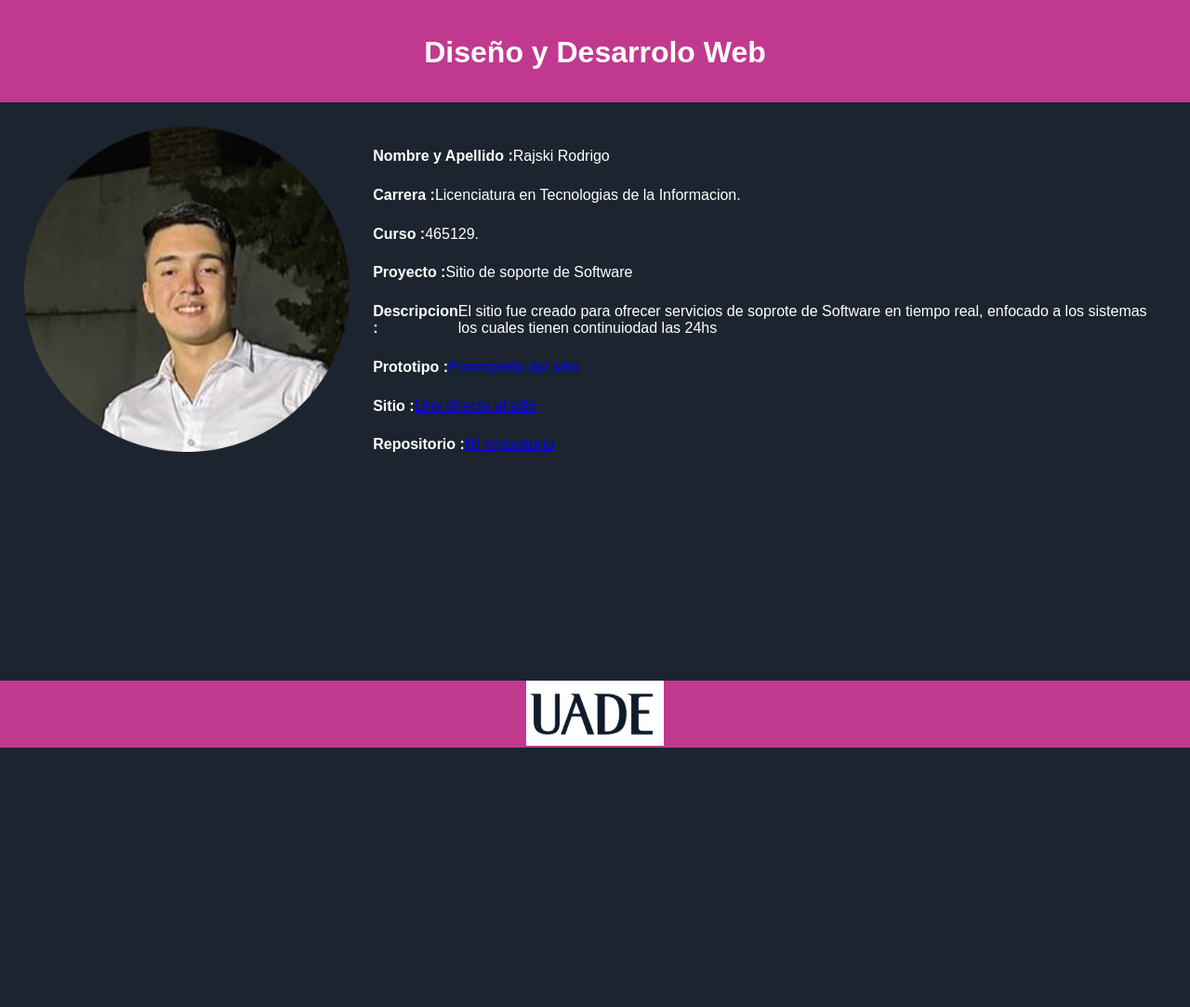
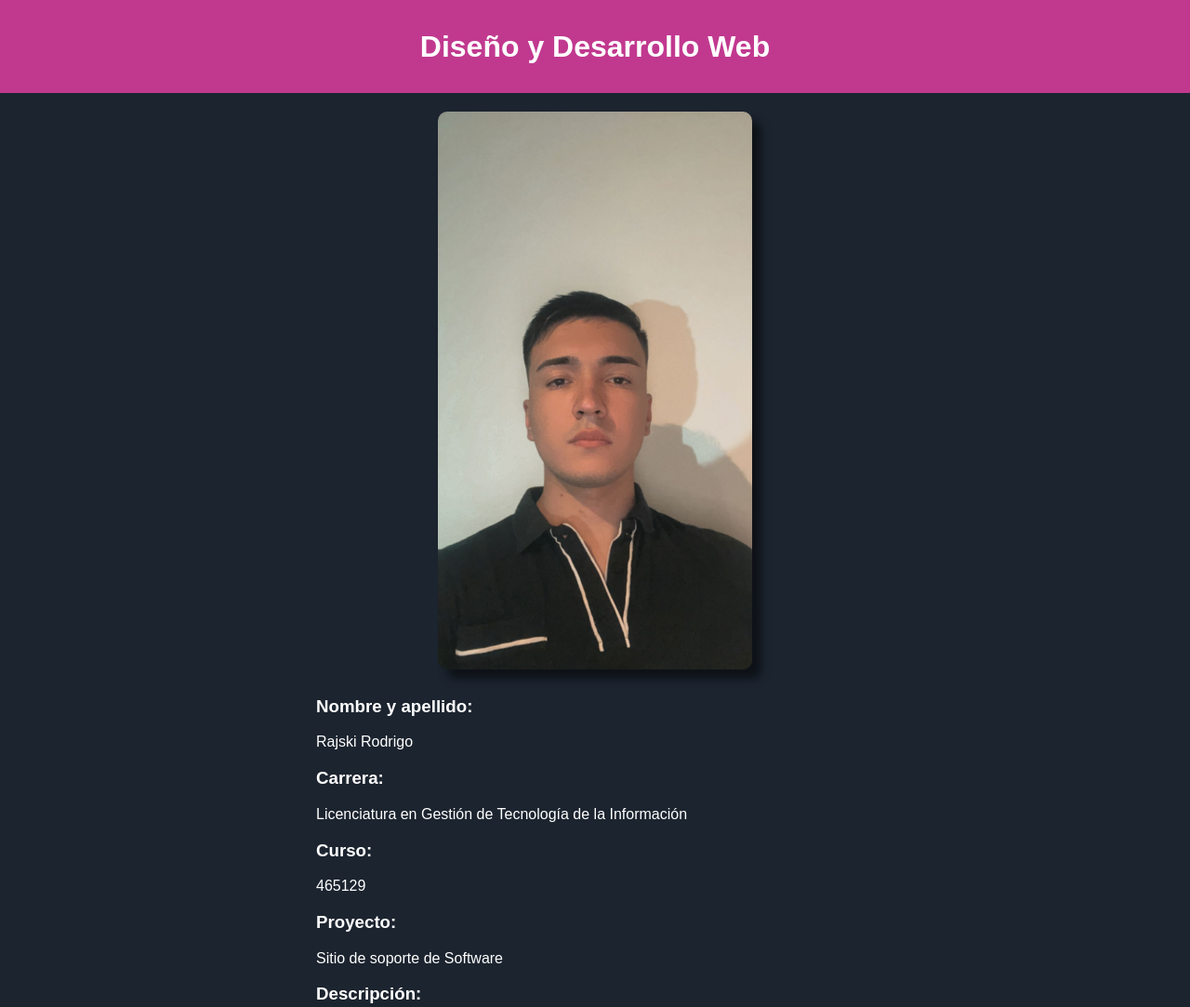
Before and after one commit to RodrigoRajski/Ficha, a plain HTML site: page index.html in a window 1280 px wide. Shown: the top 1083 px of the page at 93% size. Before the commit the page ends 806 px from the top, so only its background shows below. Drawn offline with Linux system fonts and the light colour scheme.

Commit message:
Add files via upload

```diff
--- a/estilos.css
+++ b/estilos.css
@@ -1,105 +1,89 @@
-@import url('https://fonts.googleapis.com/css2?family=Poppins:ital,wght@0,100;0,200;0,300;0,400;0,500;0,600;0,700;0,800;0,900;1,100;1,200;1,300;1,400;1,500;1,600;1,700;1,800;1,900&display=swap');
-
-*{
+body{
+    background-color: #1c242f;
+    font-family: Arial, sans-serif;
     margin: 0;
     padding: 0;
-    box-sizing: border-box;
-    font-family: Arial, Helvetica, sans-serif;
 }
 
-body {
-    font-family: "Popins", sans-serif;
-    background-color: #1c242f;
-    margin-bottom: 0;
+header {
+    display: flex;
+    align-items: center;
+    color: white;
+    justify-content: center;
+    background-color: rgb(193,57,143);;
+    height: 100px;
 }
 
-.header{
-    background-color:rgb(193,57,143);
+a:hover{
     color: white;
-    align-items: center;
-    text-align: center;
-    min-height: 15vh;
 }
 
-.h1{
+
+.contenedor {
     display: flex;
-    justify-content: center;
+    padding: 20px;
     align-items: center;
-    height: 30px;
-    margin-top: -10px;
 }
 
-.titulo{
-    text-align: center;
-    justify-content: center;
-    margin-top: 8%;
+.personalData {
+    margin-top: 10px;
+    margin-bottom: 20px;
+    margin-right: 10%;
+    color: white;
 }
 
-.datos{
-    display: flex;
-    flex-direction: row;
-}
 
-.main {
-    display: flex;
-    flex-direction: row;
-    padding-bottom: 2%;
-}
-
-#foto{
-    max-height: 350px;
-    margin-top: 2%;
-    margin-left: 2%;
-    border-radius: 10%;
-    margin-bottom: 4%;
-}
-
-.txt {
-    color: white;
-    display: flex;
-    flex-direction: column;
-    justify-content: space-evenly;
-    padding: 2%;
-}
-
-.datos {
-    display: flex;
-    flex-direction: row;
+.ownpicture {
+    height: 600px;
+    margin-right: 50px;
+    margin-left: 70px;
+    border-radius: 10px;
+    box-shadow: 10px 10px 10px rgba(0, 0, 0, 0.5);
+    border-color: black;
 }
 
 
 
-.img-container{
+footer {
+    height: 100px;
     background-color: rgb(193,57,143);
-    text-align: center;
-    height: 9vh;
-    margin-top: 170px;
-    margin-bottom: -10px;
-}
-.img{
-    height: 70px;
+    display: flex;
+    justify-content: center;
+    align-items: end;
+    margin-top: 15px;
 }
 
+.logo {
+    margin-top: 10px;
+    margin-bottom: 0;
+    height: 80px;
+    background-color: white;
+}
 
-
-@media (max-width: 991px) {
-    .header {
-        margin-left: 0;
+@media (max-width: 1330px) {
+.contenedor {
+    display: flex;
+    flex-wrap: wrap;
+    justify-content: center;
+    margin-left: 25%;
+    margin-right: 25%;
     }
 
-    #main {
-        flex-direction: column;
-        align-items: center;
-    }
-
-    #foto {
-        width: 50%;
-        margin-top: 20px;
-        margin-bottom: 20px;
-    }
-
-    .img-container {
-        text-align: center;
-        margin-bottom: 15px;
+.ownpicture {
+    margin-bottom: 20px;
+    padding: 0;
+    margin: 0;
+    display: flex;
+    justify-content: center;
+    align-items: center;
     }
 }
+
+@media (max-width: 600px) {
+.fotoPersonal{
+    height: 400px;
+    }
+    h1{
+    font-size: 150%;
+    }
+    }
--- a/index.html
+++ b/index.html
@@ -1,73 +1,51 @@
 <!DOCTYPE html>
 <html lang="en">
   <head>
-    <meta charset="UTF-8">
-    <meta name="viewport" content="width=device-width, initial-scale=1.0">
-    <link rel="stylesheet" href="/estilos.css">
-    <title>Dcoumento Personal</title>
+    <meta charset="UTF-8" />
+    <link rel="stylesheet" href="/estilos.css" />
+    <meta name="viewport" content="width=device-width, initial-scale=1.0" />
+    <title>Ficha Personal</title>
+    <link rel="stylesheet" href="https://cdnjs.cloudflare.com/ajax/libs/font-awesome/6.0.0-beta3/css/all.min.css" />
   </head>
   <body>
   <header>
-        <div class="header">
-            <div class="h1">
-                <h1 class="titulo">Diseño y Desarrolo Web</h1>
+    <h1><strong>Diseño y Desarrollo Web</strong></h1>
+  </header>
+  <main>
+    <div class="contenedor">
+      <div class="ImagenPersonal">
+        <img src="/images/fotomia.jpg" alt="picture" class="ownpicture" />
+      </div>
+      <div class="personalData">
+        <h3><strong>Nombre y apellido:</strong></h3>
+        Rajski Rodrigo
+
+        <h3><strong>Carrera:</strong></h3>
+        Licenciatura en Gestión de Tecnología de la Información
+
+        <h3><strong>Curso:</strong></h3>
+        465129
+        <h3><strong>Proyecto:</strong></h3>
+        Sitio de soporte de Software
+        <h3><strong>Descripción:</strong></h3>
+        Se desarrolla un sitio profesionar en el que se ofrecen servicios de soprote de Software en tiempo real, enfocado a los sistemas los cuales tienen continuiodad las 24hs
+        <h3><strong>Prototipo:</strong></h3>
+        <a href=https://www.figma.com/file/UwfqOAjsiU4XGOQCW7RURH/Figma-basics?type=design&node-id=1669-162202&mode=design&t=Xz93NhhOsqq2p56X-0 target="_blank">Link al Figma</a>
+
+        <h3><strong>Sitio:</strong></h3>
+        <a href="https://pagina-web-n6jw.vercel.app/" target="_blank">Link al Sitio Profesional</a>
+
+        <h3>
+        <strong>Repositorio:</strong>
+        </h3>
+
+        <a href="https://github.com/RodrigoRajski" target="_blank">Link a mi repositorio</a>
     </div>
     </div>
-    </header>
-
-    <main>
-        <div class="main">
-        <img class="datosimg" src="/images/1A1E500B-FB84-49A9-814F-965AFB03C68D-modified.png" alt="" id="foto">
-        <div class="txt">
-            <div class="datos">
-                <h4>Nombre y Apellido :</h4><pan> </pan>
-                <p> Rajski Rodrigo</p>
-            </div>
-            <div class="datos">
-                <h4>Carrera :</h4>
-                <p>
-                    Licenciatura en Tecnologias de la Informacion.</p>
-            </div>
-            <div class="datos">
-                <h4>Curso :</h4>
-                <p>465129.</p>
-            </div>
-            <div class="datos">
-                <h4>Proyecto :</h4>
-                <p>Sitio de soporte de Software</p>
-            </div>
-            <div class="datos">
-                <h4>Descripcion :</h4>
-                <p>El sitio fue creado para ofrecer servicios de soprote de Software en tiempo real, enfocado a los sistemas los cuales tienen continuiodad las 24hs</p>
-            </div>
-            <div class="datos">
-                <h4>Prototipo :</h4>
-                <span>
-                    <a href=" https://www.figma.com/file/UwfqOAjsiU4XGOQCW7RURH/Figma-basics?type=design&node-id=1669-162202&mode=design&t=Xz93NhhOsqq2p56X-0">Prototipado del sitio</a>
-                </span>
-            </div>
-            <div class="datos">
-                <h4> Sitio :</h4>
-                <span>
-                    <a href="https://pagina-web-n6jw.vercel.app/">Link directo al sitio</a>
-                </span>
-            </div>
-            <div class="datos">
-                <h4>Repositorio : </h4>
-                <span>
-                    <a href="https://github.com/RodrigoRajski"> Mi repositorio</a>
-                </span>
-            </div>
-        </div>
-    </div>
+    <script src="form.js"></script>
 </main>
-
-
 <footer>
-        <div class="img-container">
-            <img class="img" src="/images/Screenshot 2024-04-22 221606.png" alt="">
-        </div>
+    <img src="/images/Screenshot 2024-04-22 221606.png" alt="logo" class="logo" />
 </footer>
-
 </body>
 </html>
```
Also changed, not shown: form.js (added), images/fotomia.jpg (added). Lines whose indentation alone changed are shown as unchanged.
